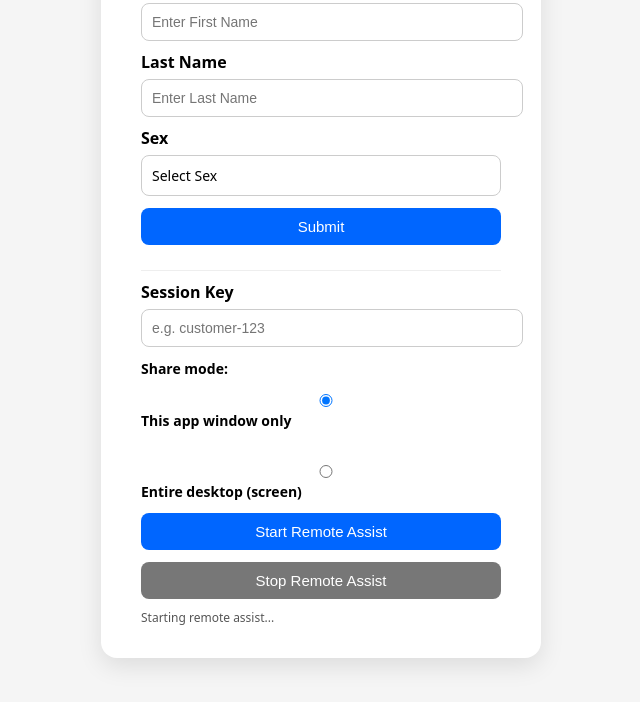
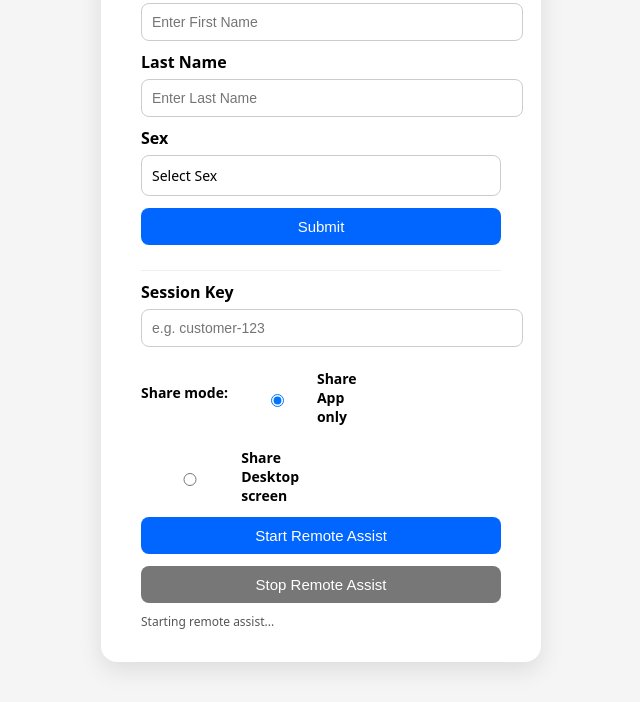
Before and after one commit to sgangadharan/VyaparRemoteConnect, an Electron app: page index.html in a window 800 px wide. Both pictures are taken after a click on the button "Start Remote Assist". Shown: the part 160-862 px from the top of the page, without its empty margins (79-719 px from the left). Drawn offline with Linux system fonts and the light colour scheme; no server answers.

Commit message:
changes to share desktop with warning

```diff
--- a/index.html
+++ b/index.html
@@ -152,6 +152,36 @@
       z-index: 99999;
       display: none;
     }
+
+    .capture-mode {
+      margin-top: 12px;
+      display: flex;
+      align-items: center;
+      gap: 12px;
+      font-size: 14px;
+      flex-wrap: wrap;
+    }
+
+    .capture-mode-label {
+      font-weight: 600;
+    }
+
+    .capture-mode-option {
+      display: inline-flex;
+      align-items: center;
+      gap: 4px;
+      cursor: pointer;
+    }
+
+    .share-warning {
+      margin-top: 8px;
+      font-size: 12px;
+      color: #b34700;
+      background: #fff3e0;
+      border-radius: 6px;
+      padding: 6px 8px;
+      border: 1px solid #ffcc80;
+    }
   </style>
 </head>
 
@@ -201,17 +231,22 @@
       placeholder="e.g. customer-123"
     />
 
-    <!-- NEW: capture mode selector -->
-    <div style="margin-top: 12px; font-size: 14px;">
-      <strong>Share mode:</strong><br />
-      <label>
+    <!-- Capture mode selector (side by side) -->
+    <div class="capture-mode">
+      <span class="capture-mode-label">Share mode:</span>
+      <label class="capture-mode-option">
         <input type="radio" name="captureMode" value="window" checked />
-        This app window only
-      </label><br />
-      <label>
+        Share App only
+      </label>
+      <label class="capture-mode-option">
         <input type="radio" name="captureMode" value="desktop" />
-        Entire desktop (screen)
+        Share Desktop screen
       </label>
+    </div>
+
+    <!-- Warning for desktop share -->
+    <div id="shareWarning" class="share-warning" style="display: none;">
+      ⚠️ You’re sharing your entire screen. Make sure no sensitive information is visible.
     </div>
 
     <button id="startRemoteBtn" onclick="startRemoteAssist()">Start Remote Assist</button>
@@ -261,6 +296,18 @@
         debugDot = document.getElementById('remote-debug-dot');
       }
       return debugDot;
+    }
+
+    function updateShareWarning() {
+      const mode =
+        document.querySelector('input[name="captureMode"]:checked')?.value || 'window';
+      const warn = document.getElementById('shareWarning');
+
+      if (mode === 'desktop') {
+        warn.style.display = 'block';
+      } else {
+        warn.style.display = 'none';
+      }
     }
 
     let remoteActive = false;
@@ -430,6 +477,14 @@
       }
     });
 
+    // After all your DOM globals are defined (sexDropdown, etc.):
+    document.addEventListener('DOMContentLoaded', () => {
+      updateShareWarning();
+      document
+        .querySelectorAll('input[name="captureMode"]')
+        .forEach((el) => el.addEventListener('change', updateShareWarning));
+    });
+
     // ---------------------------
     // Existing form & remote code
     //----------------------------
@@ -523,6 +578,7 @@
         console.log('CLIENT: capturing app window only');
         localStream = await getAppWindowStream();
       }
+      updateShareWarning();
 
       //localStream = await getAppWindowStream();
 
```
